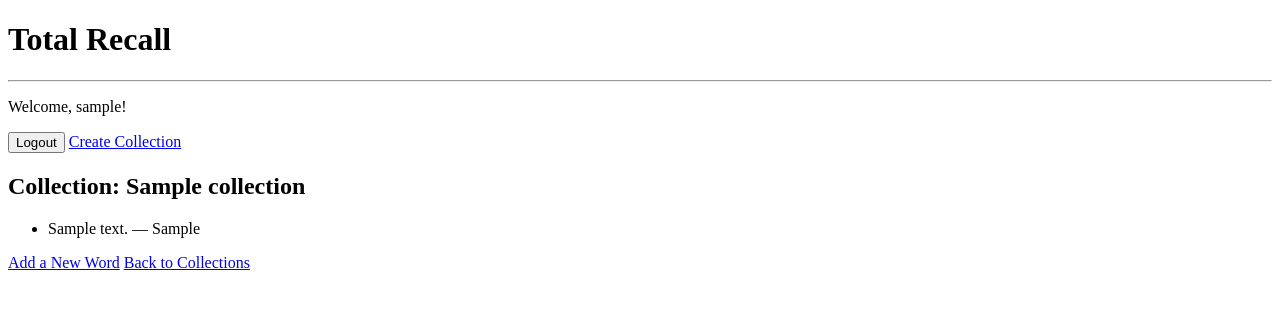
After one commit to alexander-romanov-edu/total-recall-py, a Django app: page /collections/1/ in a window 1280 px wide. The commit adds this page. Shown: the top 309 px of the page. Run offline with Django 5.2, Linux system fonts and the light colour scheme; a user stored in the database is signed in; tables that the repository leaves empty hold one stand-in row (values such as "Sample post").

Commit message:
feat: add users back

```diff
--- a/total_recall/total_recall/settings.py
+++ b/total_recall/total_recall/settings.py
@@ -27,6 +27,7 @@ DEBUG = True
 
 ALLOWED_HOSTS = []
 
+LOGIN_REDIRECT_URL = 'list_collections'
 
 # Application definition
 
--- a/total_recall/total_recall/urls.py
+++ b/total_recall/total_recall/urls.py
@@ -17,8 +17,11 @@ Including another URLconf
 
 from django.contrib import admin
 from django.urls import include, path
+from django.contrib.auth.views import LogoutView
 
 urlpatterns = [
     path("admin/", admin.site.urls),
+    path('accounts/logout/', LogoutView.as_view(next_page='/'), name='logout'),
+    path('accounts/', include('django.contrib.auth.urls')),
     path("", include("trainer.urls")),
 ]
--- a/total_recall/trainer/admin.py
+++ b/total_recall/trainer/admin.py
@@ -6,5 +6,3 @@ from django.contrib.auth.models import User, Group
 admin.site.register(Collection)
 admin.site.register(Word)
 admin.site.register(Progress)
-admin.site.unregister(User)
-admin.site.unregister(Group)
--- a/total_recall/trainer/models.py
+++ b/total_recall/trainer/models.py
@@ -2,23 +2,23 @@ from datetime import timedelta
 
 from django.db import models
 from django.utils.timezone import now
-
+from django.contrib.auth.models import User
 
 class Collection(models.Model):
     name = models.CharField(max_length=100)
+    owner = models.ForeignKey(User, null=True, blank=True, on_delete=models.CASCADE)
+    # null=True + blank=True → admin-created collections have owner=None
 
     def __str__(self):
         return self.name
 
-
 class Word(models.Model):
+    collection = models.ForeignKey(Collection, on_delete=models.CASCADE)
     text = models.CharField(max_length=100)
-    translation = models.CharField(max_length=100)
-    collection = models.ForeignKey(Collection, on_delete=models.CASCADE)
+    translation = models.CharField(max_length=100, blank=True)
 
     def __str__(self):
-        return f"{self.text} - {self.translation}"
-
+        return self.text
 
 class Progress(models.Model):
     word = models.OneToOneField(Word, on_delete=models.CASCADE)
--- a/total_recall/trainer/templates/base.html
+++ b/total_recall/trainer/templates/base.html
@@ -4,8 +4,29 @@
     <title>Total Recall</title>
   </head>
   <body>
-    <h1>Total Recall</h1>
-    <hr />
-    {% block content %}{% endblock %}
+    <header>
+      <h1>Total Recall</h1>
+      <hr />
+      <!-- User login/logout links -->
+      {% if user.is_authenticated %}
+        <p>Welcome, {{ user.username }}!</p>
+
+        <!-- Logout as a POST form -->
+        <form action="{% url 'logout' %}" method="post" style="display:inline;">
+          {% csrf_token %}
+          <button type="submit">Logout</button>
+        </form>
+
+        <!-- Link to create new collection -->
+        <a href="{% url 'create_collection' %}">Create Collection</a>
+      {% else %}
+        <a href="{% url 'login' %}">Login</a> |
+        <a href="{% url 'signup' %}">Sign Up</a>
+      {% endif %}
+    </header>
+
+    <main>
+      {% block content %}{% endblock %}
+    </main>
   </body>
 </html>
--- /dev/null
+++ b/total_recall/trainer/templates/view_collection.html
@@ -0,0 +1,21 @@
+{% extends "base.html" %}
+
+{% block content %}
+<h2>Collection: {{ collection.name }}</h2>
+
+{% if words %}
+  <ul>
+    {% for word in words %}
+      <li>{{ word.text }} — {{ word.translation }}</li>
+    {% endfor %}
+  </ul>
+{% else %}
+  <p>No words in this collection yet.</p>
+{% endif %}
+
+{% if user.is_authenticated and collection.owner == user %}
+  <a href="{% url 'add_word' collection.id %}">Add a New Word</a>
+{% endif %}
+
+<a href="{% url 'list_collections' %}">Back to Collections</a>
+{% endblock %}
--- a/total_recall/trainer/urls.py
+++ b/total_recall/trainer/urls.py
@@ -2,6 +2,10 @@ from django.urls import path
 from . import views
 
 urlpatterns = [
-    path('', views.start, name='start'),
+    path("", views.list_collections, name="list_collections"),
+    path("signup/", views.signup, name="signup"),
     path('train/', views.train, name='train'),
+    path("collections/create/", views.create_collection, name="create_collection"),
+    path("collections/<int:collection_id>/add_word/", views.add_word, name="add_word"),
+    path("collections/<int:collection_id>/", views.view_collection, name="view_collection"),
 ]
--- a/total_recall/trainer/views.py
+++ b/total_recall/trainer/views.py
@@ -1,11 +1,58 @@
 import random
 
-from django.shortcuts import redirect, render
+from django.shortcuts import redirect, render, get_object_or_404
 from django.utils.timezone import now
+from django.contrib.auth import login
+from django.contrib.auth.decorators import login_required
 
 from .models import Collection, Progress, Word
+from .forms import CollectionForm, WordForm, SignUpForm
 from .utils import mask_word
 
+def list_collections(request):
+    if request.user.is_authenticated:
+        collections = Collection.objects.filter(owner=None) | Collection.objects.filter(owner=request.user)
+    else:
+        collections = Collection.objects.filter(owner=None)
+
+    return render(request, "list_collections.html", {"collections": collections})
+
+
+def view_collection(request, collection_id):
+    collection = get_object_or_404(Collection, id=collection_id)
+    if collection.owner and collection.owner != request.user:
+        return render(request, "permission_denied.html")
+    words = collection.word_set.all()
+    return render(request, "view_collection.html", {
+        "collection": collection,
+        "words": words,
+    })
+
+@login_required
+def create_collection(request):
+    if request.method == "POST":
+        form = CollectionForm(request.POST)
+        if form.is_valid():
+            collection = form.save(commit=False)
+            collection.owner = request.user
+            collection.save()
+            return redirect("list_collections")
+    else:
+        form = CollectionForm()
+    return render(request, "create_collection.html", {"form": form})
+
+def add_word(request, collection_id):
+    collection = Collection.objects.get(id=collection_id)
+    if request.method == "POST":
+        form = WordForm(request.POST)
+        if form.is_valid():
+            word = form.save(commit=False)
+            word.collection = collection
+            word.save()
+            return redirect("view_collection", collection_id=collection.id)
+    else:
+        form = WordForm()
+    return render(request, "add_word.html", {"form": form, "collection": collection})
 
 def get_next_word(collection):
     due_words = collection.word_set.filter(progress__next_review__lte=now())
@@ -14,7 +61,6 @@ def get_next_word(collection):
         return random.choice(list(due_words))
     return random.choice(list(collection.word_set.all()))
 
-
 def start(request):
     if request.method == "POST":
         request.session["score"] = 0
@@ -22,72 +68,83 @@ def start(request):
         request.session["collection_id"] = request.POST["collection"]
         return redirect("train")
 
-    return render(request, "start.html", {"collections": Collection.objects.all()})
+    if request.user.is_authenticated:
+        collections = Collection.objects.filter(owner=None) | Collection.objects.filter(owner=request.user)
+    else:
+        collections = Collection.objects.filter(owner=None)
 
+    return render(request, "start.html", {"collections": collections})
 
 # TODO: make this configurable
 MAX_TASKS = 10
 def train(request):
-    collection_id = request.session.get("collection_id")
+    collection_id = request.GET.get("collection_id") or request.session.get("collection_id")
     if not collection_id:
-        return redirect("start")
+        return redirect("list_collections")
 
     collection = Collection.objects.get(id=collection_id)
+    request.session["collection_id"] = collection.id
+    if "score" not in request.session or "total" not in request.session:
+        request.session["score"] = 0
+        request.session["total"] = 0
+        request.session["mistakes"] = []
+
     feedback = None
 
-    # Initialize session counters if missing
-    request.session.setdefault("score", 0)
-    request.session.setdefault("total", 0)
-    request.session.setdefault("mistakes", [])  # list of word IDs
-
-    # Check if session is finished
-    if request.session["total"] >= MAX_TASKS:
-        # Fetch Word objects for mistakes
-        mistake_words = Word.objects.filter(id__in=request.session.get("mistakes", []))
-        return render(request, "end.html", {
-            "score": request.session["score"],
-            "total": request.session["total"],
-            "mistakes": mistake_words,
-        })
-
-    # Handle POST answer
-    if request.method == "POST" and "current_word" in request.session:
-        answer = request.POST.get("answer", "").strip()
-        correct_word_text = request.session["current_word"]
-        correct_word = Word.objects.filter(text=correct_word_text).first()
-
+    if request.method == "POST":
+        answer = request.POST["answer"]
+        correct_word = request.session["current_word"]
         request.session["total"] += 1
 
-        if answer.lower() == correct_word_text.lower():
+        word_obj = Word.objects.get(text=correct_word, collection=collection)
+        correct = answer.lower() == correct_word.lower()
+
+        if correct:
             request.session["score"] += 1
             feedback = "Correct!"
-            correct = True
         else:
-            feedback = f"Wrong! Answer: {correct_word_text}"
-            correct = False
-            # Add word ID to mistakes
-            if correct_word and correct_word.id not in request.session["mistakes"]:
-                mistakes = request.session.get("mistakes", [])
-                mistakes.append(correct_word.id)
-                request.session["mistakes"] = mistakes
+            feedback = f"Wrong! Answer: {correct_word}"
+            mistakes = request.session.get("mistakes", [])
+            mistakes.append({"text": word_obj.text, "translation": word_obj.translation})
+            request.session["mistakes"] = mistakes
 
-        # Update progress
-        if correct_word:
-            progress, _ = Progress.objects.get_or_create(word=correct_word)
-            progress.update(correct)
+        progress, _ = Progress.objects.get_or_create(word=word_obj)
+        progress.update(correct)
 
-    # Pick next word
+    if request.session["total"] >= MAX_TASKS:
+        mistake_words = request.session.get("mistakes", [])
+        score = request.session["score"]
+        total = request.session["total"]
+        response = render(request, "end.html", {
+            "score": score,
+            "total": total,
+            "mistakes": mistake_words,
+            "collection": collection,
+        })
+        request.session.pop("score", None)
+        request.session.pop("total", None)
+        request.session.pop("mistakes", None)
+        request.session.pop("current_word", None)
+        return response
     word = get_next_word(collection)
     request.session["current_word"] = word.text
 
-    return render(
-        request,
-        "train.html",
-        {
-            "masked": mask_word(word.text),
-            "translation": word.translation,
-            "score": request.session["score"],
-            "total": request.session["total"],
-            "feedback": feedback,
-        },
-    )
+    return render(request, "train.html", {
+        "masked": mask_word(word.text),
+        "translation": word.translation,
+        "score": request.session["score"],
+        "total": request.session["total"],
+        "feedback": feedback,
+        "collection": collection,
+    })
+
+def signup(request):
+    if request.method == "POST":
+        form = SignUpForm(request.POST)
+        if form.is_valid():
+            user = form.save()
+            login(request, user)
+            return redirect("list_collections")
+    else:
+        form = SignUpForm()
+    return render(request, "registration/signup.html", {"form": form})
```
Also changed, not shown: total_recall/trainer/forms.py (added, +19 -0 lines), total_recall/trainer/templates/add_word.html (added, +9 -0 lines), total_recall/trainer/templates/create_collection.html (added, +9 -0 lines), total_recall/trainer/templates/end.html (+5 -3 lines), total_recall/trainer/templates/list_collections.html (added, +22 -0 lines), total_recall/trainer/templates/registration/login.html (added, +11 -0 lines), total_recall/trainer/templates/registration/signup.html (added, +11 -0 lines), total_recall/trainer/migrations/0002_collection_owner_alter_word_translation.py (added).
